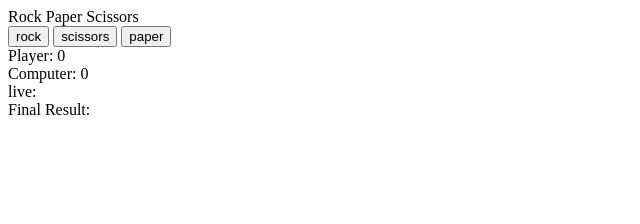
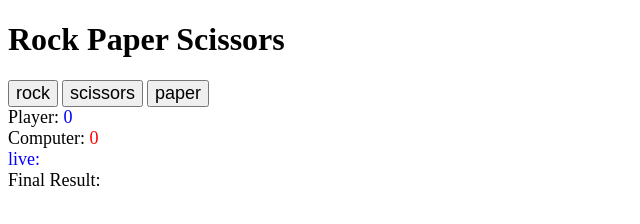
Before and after one commit to yashnode/rock-paper-scissors, a plain HTML site: page index.html in a window 1280 px wide. Shown: the whole page, without its empty margins (0-640 px from the left). Drawn offline with Linux system fonts and the light colour scheme.

Commit message:
added colors and sizes

```diff
--- a/index.html
+++ b/index.html
@@ -6,19 +6,27 @@
     <meta http-equiv="X-UA-Compatible" content="IE=edge">
     <meta name="viewport" content="width=device-width, initial-scale=1.0">
     <title>Rock Paper Scissors</title>
+    <style>
+        button {
+            font-size: large;
+        }
+
+        div {
+            font-size: large;
+        }
+    </style>
 </head>
 
 <body>
-    Rock Paper Scissors
-    <br>
+    <h1>Rock Paper Scissors</h1>
     <button id="rock">rock</button>
     <button id="scissors">scissors</button>
     <button id="paper">paper</button> <br>
     <div>Player:
-        <span id="player">0</span></div>
+        <span id="player" style="color:blue">0</span></div>
     <div>Computer:
-        <span id="computer">0</span></div>
-    <div id="liveResult">live:</div>
+        <span id="computer" style="color: red;">0</span></div>
+    <div id="liveResult" style="color: blue;">live:</div>
     <div id="finalResult">Final Result:</div>
 
 
```
